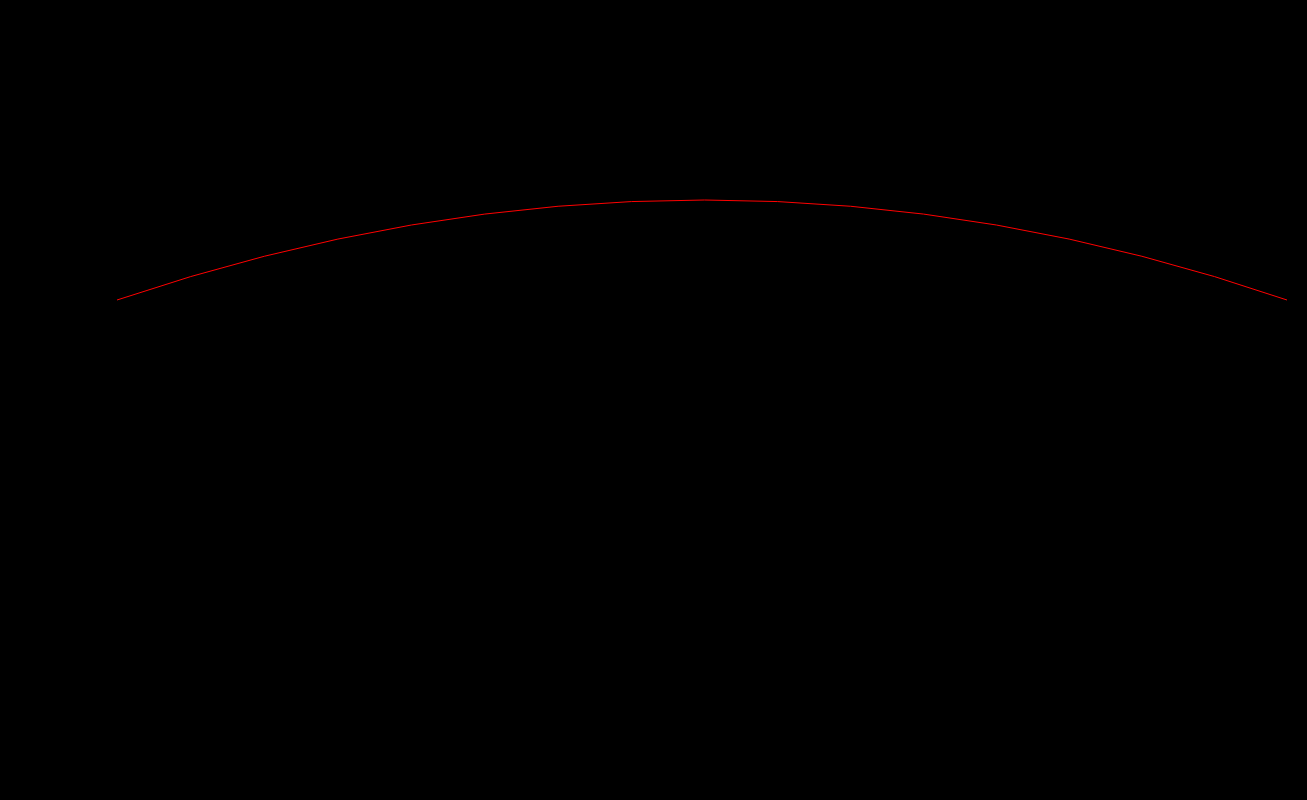
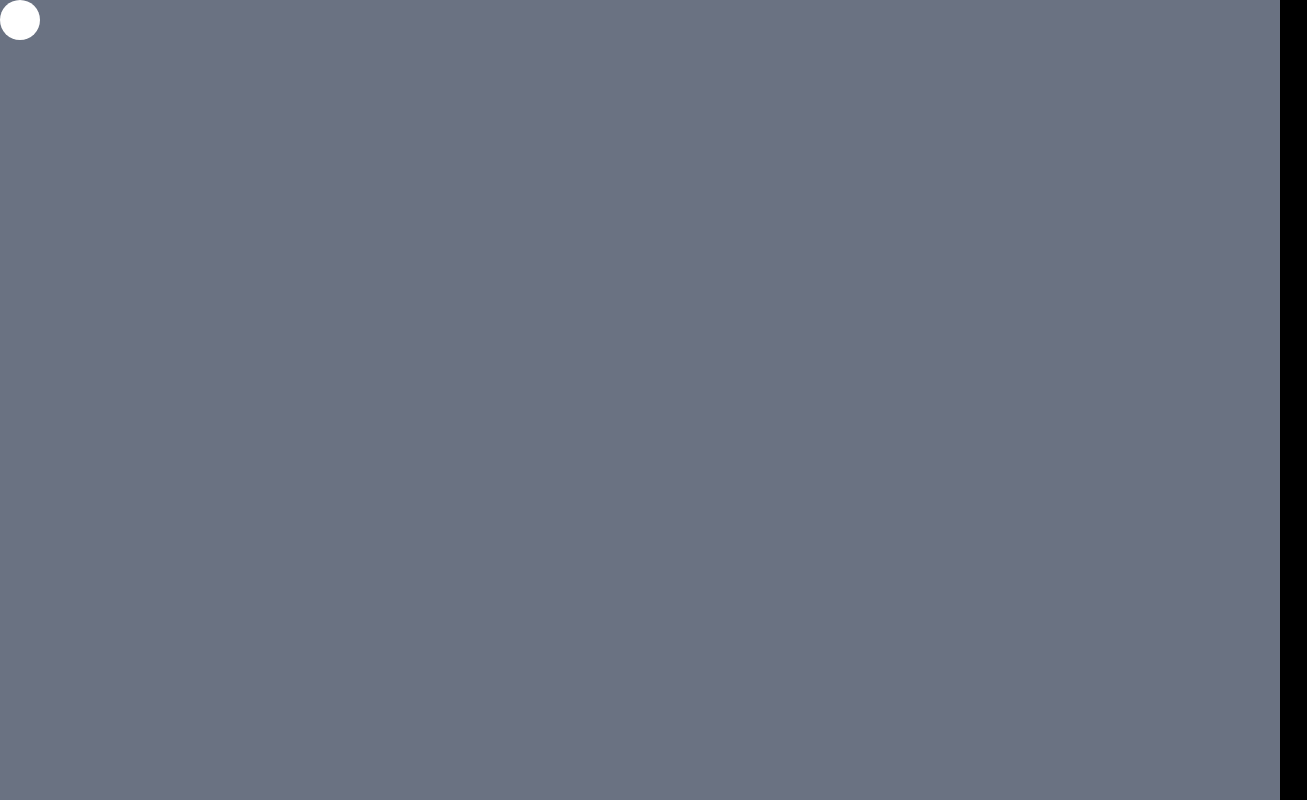
Before and after one commit to mdsamiulislam54/Gsap-Explore-, a React (Vite) app: page / in a window 1280 px wide. Shown: the whole page, 1307 px wide, since content can reach past the window. Built offline with nearby package versions, Linux system fonts and the light colour scheme.

Commit message:
mouse animation add

```diff
--- a/src/App.jsx
+++ b/src/App.jsx
@@ -3,6 +3,7 @@ import Page1 from './page/Page1'
 import TimeLIne from './page/TimeLIne'
 import ScrollTriggerr from './page/ScrollTriggerr'
 import Svganimation from './page/Svganimation'
+import CuserAnimation from './page/CuserAnimation'
 
 const App = () => {
   return (
@@ -10,7 +11,8 @@ const App = () => {
         {/* <Page1/> */}
         {/* <TimeLIne/> */}
         {/* <ScrollTriggerr/> */}
-        <Svganimation/>
+        {/* <Svganimation/> */}
+        <CuserAnimation/>
     </div>
   )
 }
--- /dev/null
+++ b/src/page/CuserAnimation.jsx
@@ -0,0 +1,32 @@
+import gsap from "gsap";
+import React, { useRef } from "react";
+
+const CuserAnimation = () => {
+  const cuserRef = useRef();
+
+  const mainRef = useRef()
+  const handleMove = (e)=>{
+    gsap.to(cuserRef.current,{
+        x:e.clientX,
+        y:e.clientY,
+        duration:2,
+        ease:'back.out'
+    })
+  }
+  return (
+    <div className="relative">
+      <div ref={mainRef}
+      onMouseMove={handleMove}
+      className="bg-gray-500 h-screen"
+      >
+        <div
+          ref={cuserRef}
+          className="w-10 h-10 bg-white rounded-full fixed "
+        ></div>
+
+      </div>
+    </div>
+  );
+};
+
+export default CuserAnimation;
```
